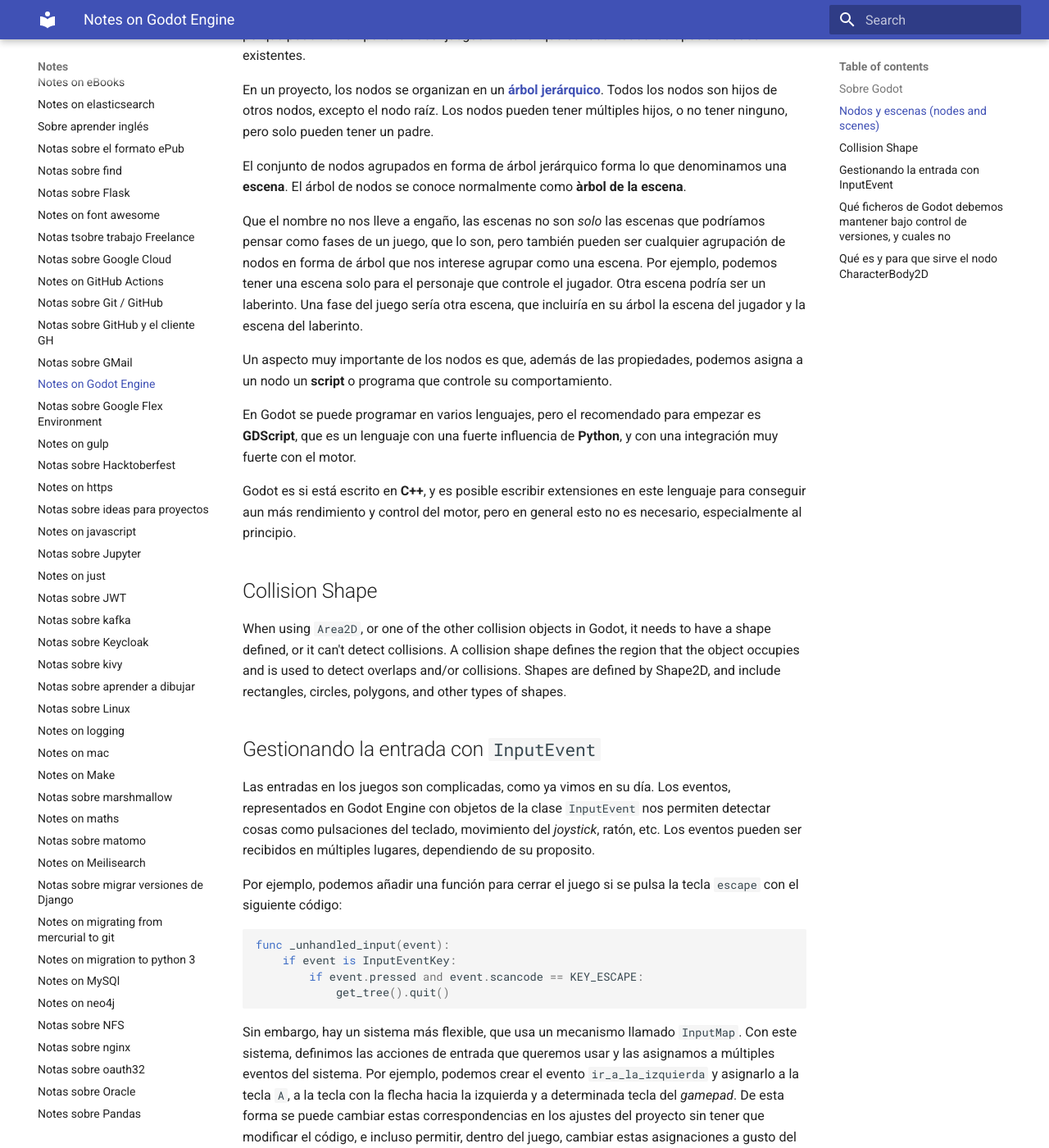
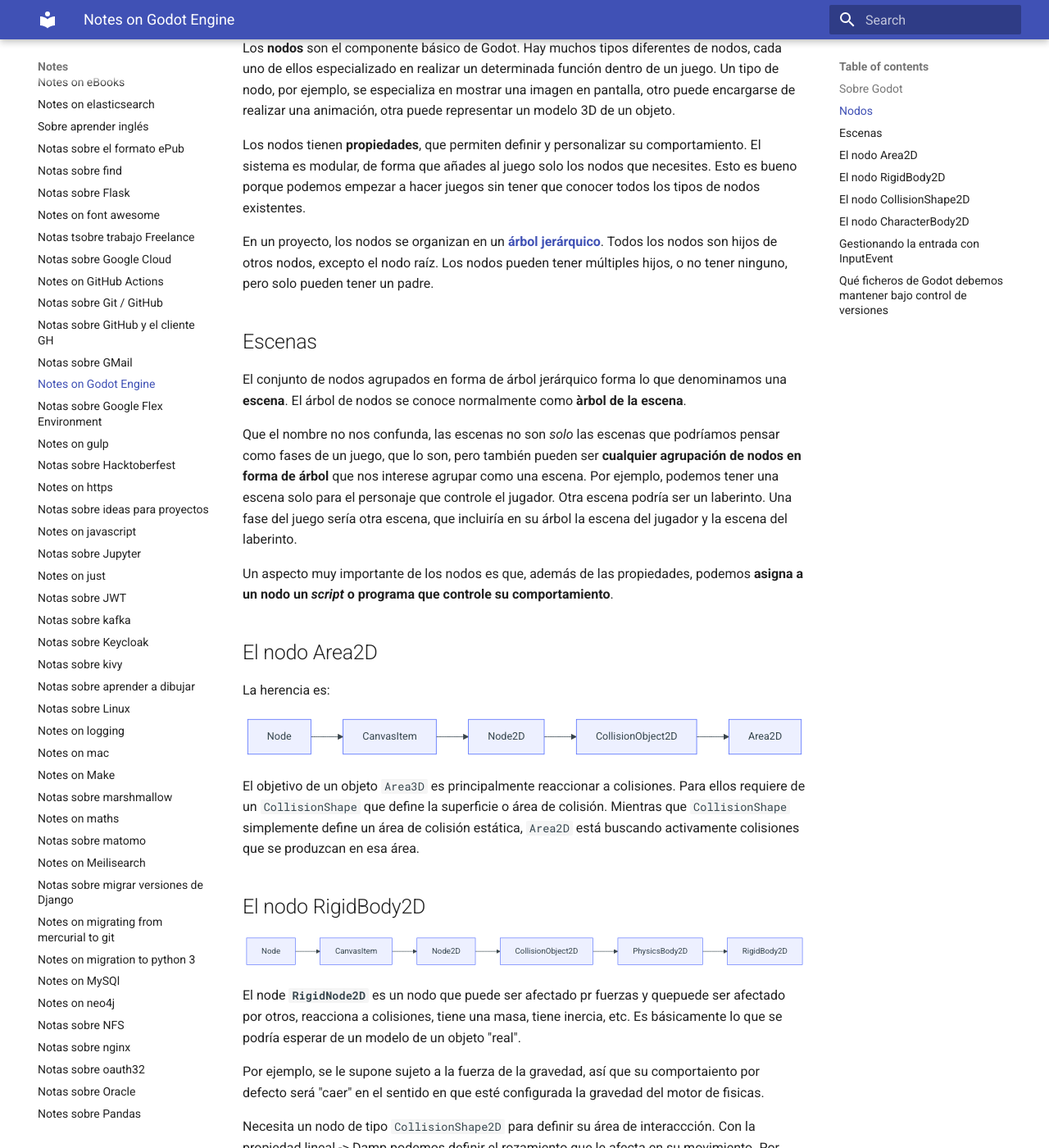
Before and after one commit to euribates/notes, an MkDocs documentation site: the page built from docs/notes-on-godot.md, in a window 1280 px wide and 1400 px high, scrolled down 564 px. Shown: the whole window at 82% size. Built offline with MkDocs 1.6.1 and Material for MkDocs 9.7.7, drawn with Linux system fonts in a browser that asks for light colours; some of the changed text lies outside the part shown.

Commit message:
Notas sobre los nodos RigidBody2D, Area2D y otros

````diff
--- a/docs/notes-on-godot.md
+++ b/docs/notes-on-godot.md
@@ -4,72 +4,163 @@
 
 ## Sobre Godot
 
-Godot es un motor de videojuegos 2D y 3D multiplataforma, libre y de código
-abierto, publicado bajo la Licencia MIT y desarrollado por la comunidad de
-Godot. El motor es funcional en sistemas Windows, OS X, Linux y BSD. Permite
-exportar los videojuegos creados a PC (Windows, OS X y Linux), teléfonos
-móviles (Android, iOS), y HTML5.
+Godot es un motor de videojuegos 2D y 3D multiplataforma, libre y de
+código abierto, publicado bajo la Licencia MIT y desarrollado por la
+comunidad de Godot. El motor es funcional en sistemas Windows, OS X,
+Linux y BSD. Permite exportar los videojuegos creados a PC (Windows, OS
+X y Linux), teléfonos móviles (Android, iOS), y HTML5.
 
-## Nodos y escenas (_nodes and scenes_)
+En Godot se puede programar en varios lenguajes, pero el recomendado
+para empezar es **GDScript**, que es un lenguaje con una gran
+influencia de **Python**, y con una fuerte integración con el motor.
 
-Los **nodos** son el componente básico de Godot. Hay muchos tipos diferentes de
-nodos, cada uno de ellos especializado en realizar un determinada función
-dentro de un juego. Un tipo de nodo, por ejemplo, se especializa en mostrar una
-imagen en pantalla, otro puede encargarse de realizar una animación, otra puede
-representar un modelo 3D de un objeto.
+Godot es si está escrito en **C++**, y es posible escribir extensiones
+en este lenguaje para conseguir aun más rendimiento y control del motor,
+pero en general esto no es necesario, especialmente al principio.
+
+## Nodos
+
+Los **nodos** son el componente básico de Godot. Hay muchos tipos
+diferentes de nodos, cada uno de ellos especializado en realizar un
+determinada función dentro de un juego. Un tipo de nodo, por ejemplo, se
+especializa en mostrar una imagen en pantalla, otro puede encargarse de
+realizar una animación, otra puede representar un modelo 3D de un
+objeto.
 
 Los nodos tienen **propiedades**, que permiten definir y personalizar su
-comportamiento. El sistema es modular, de forma que añades al juego solo los
-nodos que necesites. Esto es bueno porque podemos empezar a hacer juegos sin
-tener que conocer todos los tipos de nodos existentes.
+comportamiento. El sistema es modular, de forma que añades al juego solo
+los nodos que necesites. Esto es bueno porque podemos empezar a hacer
+juegos sin tener que conocer todos los tipos de nodos existentes.
 
 En un proyecto, los nodos se organizan en un [**árbol
 jerárquico**](https://es.wikipedia.org/wiki/%C3%81rbol_(inform%C3%A1tica)).
-Todos los nodos son hijos de otros nodos, excepto el nodo raíz. Los nodos
-pueden tener múltiples hijos, o no tener ninguno, pero solo pueden tener un
-padre.
+Todos los nodos son hijos de otros nodos, excepto el nodo raíz. Los
+nodos pueden tener múltiples hijos, o no tener ninguno, pero solo pueden
+tener un padre.
+
+## Escenas
 
 El conjunto de nodos agrupados en forma de árbol jerárquico forma lo que
 denominamos una **escena**. El árbol de nodos se conoce normalmente como
 **àrbol de la escena**.
 
-Que el nombre no nos lleve a engaño, las escenas no son _solo_ las escenas que
-podríamos pensar como fases de un juego, que lo son, pero también pueden ser
-cualquier agrupación de nodos en forma de árbol que nos interese agrupar como
-una escena. Por ejemplo, podemos tener una escena solo para el personaje que
-controle el jugador. Otra escena podría ser un laberinto. Una fase del juego
-sería otra escena, que incluiría en su árbol la escena del jugador y la escena
-del laberinto.
+Que el nombre no nos confunda, las escenas no son _solo_ las
+escenas que podríamos pensar como fases de un juego, que lo son, pero
+también pueden ser **cualquier agrupación de nodos en forma de árbol**
+que nos interese agrupar como una escena. Por ejemplo, podemos tener una
+escena solo para el personaje que controle el jugador. Otra escena
+podría ser un laberinto. Una fase del juego sería otra escena, que
+incluiría en su árbol la escena del jugador y la escena del laberinto.
 
-Un aspecto muy importante de los nodos es que, además de las propiedades,
-podemos asigna a un nodo un **script** o programa que controle su
-comportamiento.
+Un aspecto muy importante de los nodos es que, además de las
+propiedades, podemos **asigna a un nodo un _script_ o programa que
+controle su comportamiento**.
 
-En Godot se puede programar en varios lenguajes, pero el recomendado para
-empezar es **GDScript**, que es un lenguaje con una fuerte influencia de
-**Python**, y con una integración muy fuerte con el motor.
+## El nodo Area2D
 
-Godot es si está escrito en **C++**, y es posible escribir extensiones en este
-lenguaje para conseguir aun más rendimiento y control del motor, pero en
-general esto no es necesario, especialmente al principio.
+La herencia es:
 
-## Collision Shape
+``` mermaid
+graph LR
 
-When using `Area2D`, or one of the other collision objects in Godot, it needs
-to have a shape defined, or it can't detect collisions. A collision shape
-defines the region that the object occupies and is used to detect overlaps
-and/or collisions. Shapes are defined by Shape2D, and include rectangles,
-circles, polygons, and other types of shapes.
+Node --> CanvasItem;
+CanvasItem --> Node2D;
+Node2D --> CollisionObject2D;
+CollisionObject2D --> Area2D;
+```
+
+El objetivo de un objeto `Area3D` es principalmente reaccionar a
+colisiones.  Para ellos requiere de un `CollisionShape` que define la
+superficie o área de colisión. Mientras que  `CollisionShape`
+simplemente define un área de colisión estática,  `Area2D` está buscando
+activamente colisiones que se produzcan en esa área.
+
+## El nodo RigidBody2D
+
+``` mermaid
+graph LR
+
+Node --> CanvasItem;
+CanvasItem --> Node2D;
+Node2D --> CollisionObject2D;
+CollisionObject2D --> PhysicsBody2D;
+PhysicsBody2D --> RigidBody2D;
+```
+
+El node **`RigidNode2D`** es un nodo que puede ser afectado pr fuerzas y
+quepuede ser afectado por otros, reacciona a colisiones, tiene una masa, tiene
+inercia, etc. Es básicamente lo que se podría esperar de un modelo de un objeto
+"real".
+
+Por ejemplo, se le supone sujeto a la fuerza de la gravedad, así que su
+comportaiento por defecto será "caer" en el sentido en que esté configurada la
+gravedad del motor de fisicas.
+
+Necesita un nodo de tipo `CollisionShape2D` para definir su área de
+interaccción. Con la propiedad lineal -> Damp podemos definir el rozamiento que
+le afecta en su movimiento. Por defecto está a cero, así que cualquier fuerza
+aplicada provoca un movimiento continuo.
+
+Podemos usar el método `apply_force` para aplicar una fuerza sobre el cuerpo.
+
+
+## El nodo CollisionShape2D
+
+La herencia es:
+
+``` mermaid
+graph LR
+
+Node --> CanvasItem;
+CanvasItem --> Node2D;
+Node2D --> CollisionShape2D;
+```
+
+A la hora de usar `Area2D`, o alguno de los otros nodos que se usan para
+detectar colisiones, es necesario definir la forma del área usada para
+las colisiones. Esta es la función principal de este nodo, definir dicho
+área. La forma en si está definida como un objeto de tipo `Shape3D`, que
+incluye formas geométricas como rectángulos, círculos y polígonos, entre
+otras.
+
+## El nodo CharacterBody2D
+
+La herencia de este nodo es:
+
+``` mermaid
+graph LR
+  Node --> CanvasItem;
+  CanvasItem --> Node2D;
+  Node2D --> CollisionObject2D;
+  CollisionObject2D --> PhysicsBody2D;
+  PhysicsBody2D --> CharacterBody2D;
+```
+
+El node **`CharacterBody2D`** un objeto especializado en representar personajes
+2D controlados por un _script_. Sus movimiento no se ven afectados por la
+física, pero ellos si que pueden afectar físicamente a otros cuerpos físicos
+que se encuentren por el camino.
+
+Proporciona una API de alto nivel para mover objetos que queremos que
+detecten muros y reaccionen a pendientes (Véase el método
+[`move_and_slide`](https://docs.godotengine.org/en/stable/classes/class_characterbody2d.html#class-characterbody2d-method-move-and-slide)).
+Es usado a menudo para los personajes controlados por el jugador.
+
+Para elementos del juego que no requieran movimientos complicados ni
+detección de colisiones, como por ejemplo, plataformas móviles en un
+juego de plataformas, es más sencillo de usar y configurar el nodo
+[`AnimatableBody2D`](https://docs.godotengine.org/en/stable/classes/class_animatablebody2d.html#class-animatablebody2d)
 
 ## Gestionando la entrada con `InputEvent`
 
-Las entradas en los juegos son complicadas, como ya vimos en su día. Los eventos,
-representados en Godot Engine con objetos de la clase `InputEvent` nos permiten detectar
-cosas como pulsaciones del teclado, movimiento del _joystick_, ratón, etc. Los eventos
-pueden ser recibidos en múltiples lugares, dependiendo de su proposito.
+Las entradas en los juegos son complicadas, como ya vimos en su día. Los
+eventos, representados en Godot Engine con objetos de la clase
+`InputEvent` nos permiten detectar cosas como pulsaciones del teclado,
+movimiento del _joystick_, ratón, etc. Los eventos pueden ser recibidos
+en múltiples lugares, dependiendo de su proposito.
 
-Por ejemplo, podemos añadir una función para cerrar el juego si se pulsa la tecla `escape`
-con el siguiente código:
+Por ejemplo, podemos añadir una función para cerrar el juego si se pulsa
+la tecla `escape` con el siguiente código:
 
 ```gdscript
 func _unhandled_input(event):
@@ -78,20 +169,22 @@
             get_tree().quit()
 ```
 
-Sin embargo, hay un sistema más flexible, que usa un mecanismo llamado `InputMap`. Con este
-sistema, definimos las acciones de entrada que queremos usar y las asignamos a múltiples
-eventos del sistema. Por ejemplo, podemos crear el evento `ir_a_la_izquierda` y asignarlo a
-la tecla `A`, a la tecla con la flecha hacia la izquierda y a determinada tecla del
-_gamepad_. De esta forma se puede cambiar estas correspondencias en los ajustes del proyecto
-sin tener que modificar el código, e incluso permitir, dentro del juego, cambiar estas
-asignaciones a gusto del jugador.
+Sin embargo, hay un sistema más flexible, que usa un mecanismo llamado
+`InputMap`. Con este sistema, definimos las acciones de entrada que
+queremos usar y las asignamos a múltiples eventos del sistema. Por
+ejemplo, podemos crear el evento `ir_a_la_izquierda` y asignarlo a la
+tecla `A`, a la tecla con la flecha hacia la izquierda y a determinada
+tecla del _gamepad_. De esta forma se puede cambiar estas
+correspondencias en los ajustes del proyecto sin tener que modificar el
+código, e incluso permitir, dentro del juego, cambiar estas asignaciones
+a gusto del jugador.
 
 Para cambiar los ajustes, hay que ir al menú
 
     Project > Project Settings > Input Map
 
-Y luego usar las acciones que hay predefinidas, o creadas por uno
-mismo, por ejemplo así:
+Y luego usar las acciones que hay predefinidas, o creadas por uno mismo,
+por ejemplo así:
 
 ```gdscript
 func _process(delta):
@@ -99,44 +192,41 @@
         # Move right
 ```
 
-## Qué ficheros de Godot debemos mantener bajo control de versiones, y cuales no
+## Qué ficheros de Godot debemos mantener bajo control de versiones
 
-El **directorio** `.import` está lleno de ficheros binarios, creados automáticamente y
-regenerados cada vez que un usuario importa un proyecto. Son ficheros grandes y no tiene
-sentido almacenarlos en el sistema de gestión de versiones.
+La lista de ficheros a excluir difiere entre las versiones 3 y 4 de
+Godot.
 
-Los **ficheros** con extensión `.import` almacenan las especificaciones sobre la forma en
-que se deben importar determinados ficheros /Sonidos, imágenes, etc...). Estos ficheros se
-generan automáticamente, si no existen, pero se pueden personalizar para controlar
-determinados aspectos de la importación, por ejemplo, se puede hacer que al importar una
-determinada textura, se desactive el filtrado.
+El **directorio** `.import` está lleno de ficheros binarios, creados
+automáticamente y regenerados cada vez que un usuario importa un
+proyecto. Son ficheros grandes y generados automáticamente, así que no
+tiene sentido almacenarlos en el sistema de control de versiones.
 
-En resumen: incluir los ficheros `.import` pero no incluir el directorio `.import`
+Los **ficheros** con extensión `.import` almacenan las especificaciones
+sobre la forma en que se deben importar determinados ficheros /Sonidos,
+imágenes, etc...). Estos ficheros se generan automáticamente, si no
+existen, pero se pueden personalizar para controlar determinados
+aspectos de la importación, por ejemplo, se puede hacer que al importar
+una determinada textura, se desactive el filtrado.
 
-## Qué es y para que sirve el nodo CharacterBody2D
+En resumen:
 
-La herencia de este nodo es:
+Asegúrate de incluir:
 
+- Los ficheros '.gs', '.cs' (Scripts)
+- Los ficheros `.tscn` (Escenas)
+- Todos los _assets_: Ficheros de imánenes (`.bmp`, '.png`, '.jpg`,
+  etc.), audio (`.wav`, `.mp3`, `.ogg`, etc.), vídeo (`.mov`, `.avi`,
+  `.mpg`, etc.)
+- incluir **los ficheros `.import`** pero **no incluir el directorio
+  `.import`**.
 
-``` mermaid
-graph LR
-  CharacterBody2D --> PhysicsBody2D;
-  PhysicsBody2D --> CollisionObject2D;
-  CollisionObject2D --> Node2D;
-  Node2D --> CanvasItem;
-  CanvasItem --> Node;
-```
+Si tenemos dudas en algún tipo de fichero, debemos incluirlo, excepto
+para los siguientes casos:
 
-Es un objeto especializado en representar personajes 2D controlados por un
-_script_. Su movimiento no se ve afectados por la física, pero ellos si que pueden afectar
-físicamente a otros cuerpos físicos que se encuentren por el camino.
+- Excluir la carpeta `.godot`. Es donde Godot almacena resultados
+  intermedios.
 
-Proporciona una API de alto nivel para mover objetos que queremos que detecten
-muros y reaccionen a pendientes (Vease el método
-[`move_and_slide`](https://docs.godotengine.org/en/stable/classes/class_characterbody2d.html#class-characterbody2d-method-move-and-slide)). Es usado a
-menudo para los personajes controlados por el jugador.
-
-Para elementos del juego que no requieran movimientos complicados ni detección
-de colisiones, como por ejemplo, plataformas móviles en un juego de
-plataformas, es más sencillo de usar y configurar el nodo
-[`AnimatableBody2D`](https://docs.godotengine.org/en/stable/classes/class_animatablebody2d.html#class-animatablebody2d)
+- Excluir los ficheros `*.translation`. Son ficheros binarios de
+  traducción generados automáticamente a partir de ficherosa partir de
+  ficheros  `.csv`.
````
Also changed, not shown: 1 other file.
